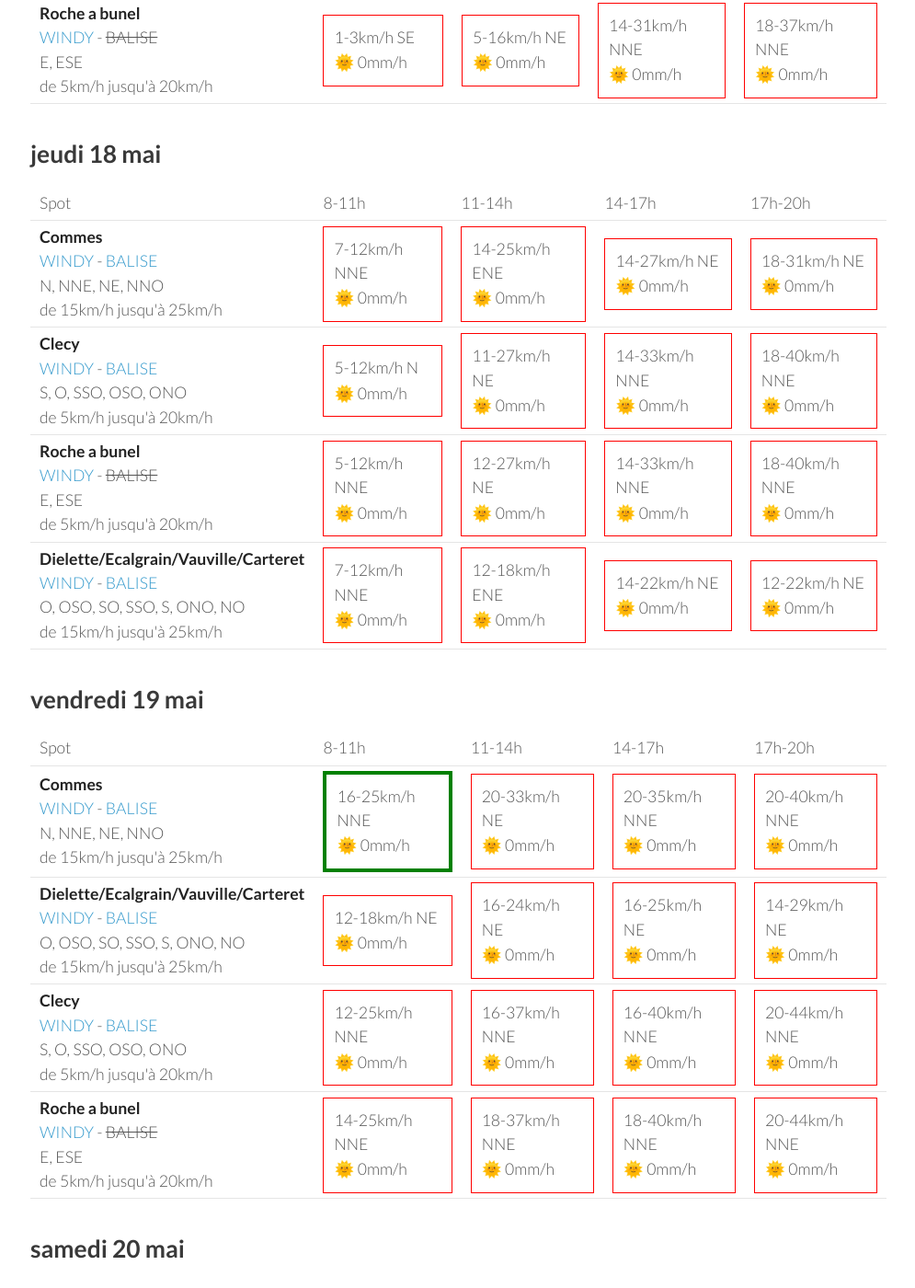
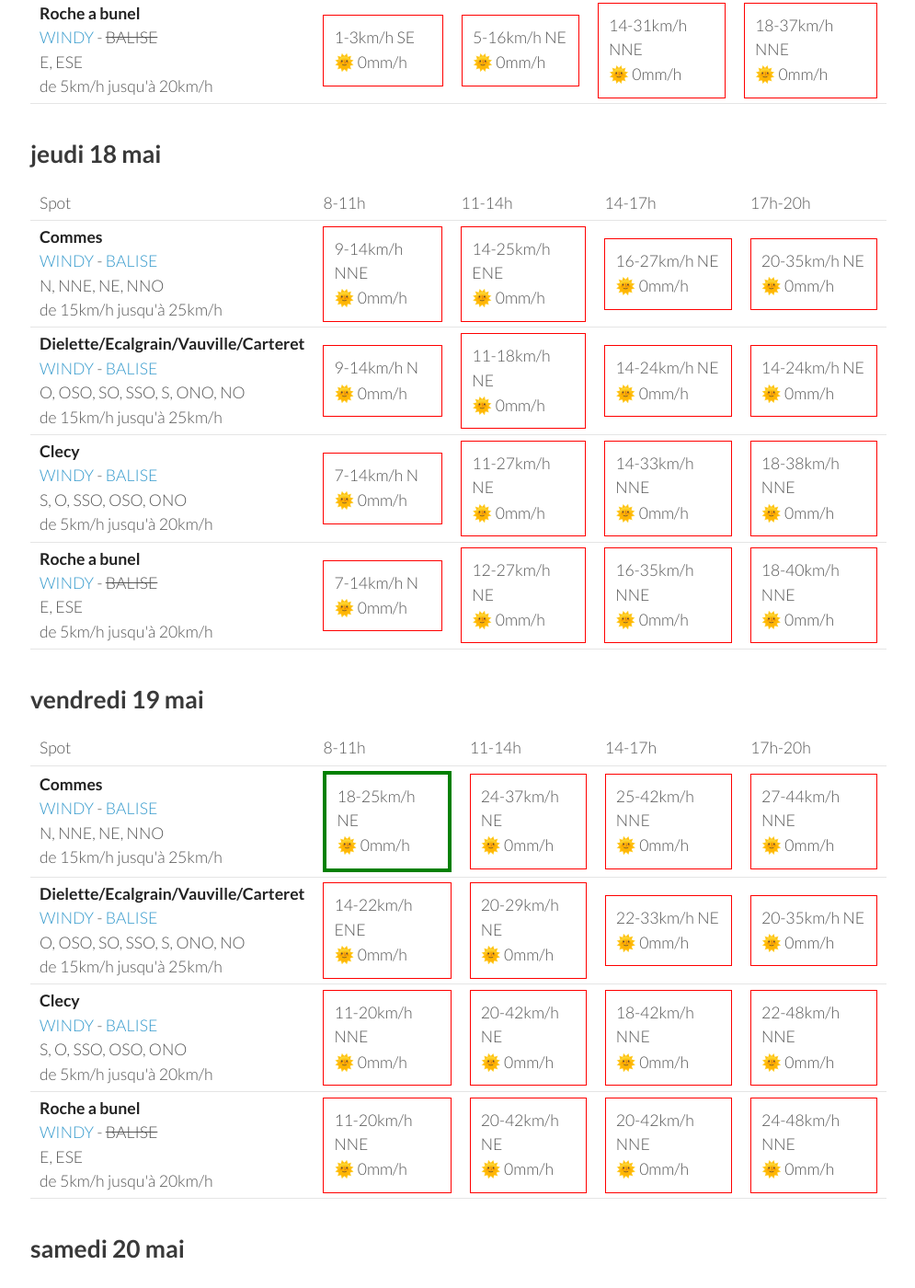
Before and after one commit to parapente-dans-le-nord/parapente-dans-le-nord.github.io, a Jekyll site: the page built from normandie.markdown, in a window 1280 px wide and 1400 px high, scrolled down 1317 px. Shown: the whole window at 92% size, without its empty margins (25-1020 px from the left). Built offline with Jekyll 4.4.1, drawn with Linux system fonts in a browser that asks for light colours; some of the changed text lies outside the part shown.

Commit message:
update index.markdown

```diff
--- a/normandie.markdown
+++ b/normandie.markdown
@@ -132,40 +132,40 @@ page mise à jour le mardi 16 mai 13:46
 <tr>
         <td><strong>Commes</strong><br><a href="https://windy.com/49.346/-0.726?48.936,-0.726,8">WINDY</a> - <span class=""><a href="http://www.balisemeteo.com/balise.php?idBalise=158">BALISE</a> </span><br> <span class="vent-favorable">N, NNE, NE, NNO</span><br><span class="force-vent">de 15km/h jusqu'à 25km/h</span> </td>
 
-            <td><div class="not-flyable"><p>7-12km/h NNE</p><p>🌞 0mm/h</p></div></td>
+            <td><div class="not-flyable"><p>9-14km/h NNE</p><p>🌞 0mm/h</p></div></td>
             <td><div class="not-flyable"><p>14-25km/h ENE</p><p>🌞 0mm/h</p></div></td>
-            <td><div class="not-flyable"><p>14-27km/h NE</p><p>🌞 0mm/h</p></div></td>
-            <td><div class="not-flyable"><p>18-31km/h NE</p><p>🌞 0mm/h</p></div></td>
+            <td><div class="not-flyable"><p>16-27km/h NE</p><p>🌞 0mm/h</p></div></td>
+            <td><div class="not-flyable"><p>20-35km/h NE</p><p>🌞 0mm/h</p></div></td>
+
+
+    </tr>
+<tr>
+        <td><strong>Dielette/Ecalgrain/Vauville/Carteret</strong><br><a href="https://windy.com/49.650/-1.856?49.243,-1.856,8">WINDY</a> - <span class=""><a href="http://www.balisemeteo.com/balise.php?idBalise=81">BALISE</a> </span><br> <span class="vent-favorable">O, OSO, SO, SSO, S, ONO, NO</span><br><span class="force-vent">de 15km/h jusqu'à 25km/h</span> </td>
+
+            <td><div class="not-flyable"><p>9-14km/h N</p><p>🌞 0mm/h</p></div></td>
+            <td><div class="not-flyable"><p>11-18km/h NE</p><p>🌞 0mm/h</p></div></td>
+            <td><div class="not-flyable"><p>14-24km/h NE</p><p>🌞 0mm/h</p></div></td>
+            <td><div class="not-flyable"><p>14-24km/h NE</p><p>🌞 0mm/h</p></div></td>
 
 
     </tr>
 <tr>
         <td><strong>Clecy</strong><br><a href="https://windy.com/48.929/-0.470?48.516,-0.470,8">WINDY</a> - <span class=""><a href="http://www.balisemeteo.com/balise.php?idBalise=122">BALISE</a> </span><br> <span class="vent-favorable">S, O, SSO, OSO, ONO</span><br><span class="force-vent">de 5km/h jusqu'à 20km/h</span> </td>
 
-            <td><div class="not-flyable"><p>5-12km/h N</p><p>🌞 0mm/h</p></div></td>
+            <td><div class="not-flyable"><p>7-14km/h N</p><p>🌞 0mm/h</p></div></td>
             <td><div class="not-flyable"><p>11-27km/h NE</p><p>🌞 0mm/h</p></div></td>
             <td><div class="not-flyable"><p>14-33km/h NNE</p><p>🌞 0mm/h</p></div></td>
-            <td><div class="not-flyable"><p>18-40km/h NNE</p><p>🌞 0mm/h</p></div></td>
+            <td><div class="not-flyable"><p>18-38km/h NNE</p><p>🌞 0mm/h</p></div></td>
 
 
     </tr>
 <tr>
         <td><strong>Roche a bunel</strong><br><a href="https://windy.com/48.993/-0.499?48.580,-0.499,8">WINDY</a> - <span class="no-balise"> BALISE </span><br> <span class="vent-favorable">E, ESE</span><br><span class="force-vent">de 5km/h jusqu'à 20km/h</span> </td>
 
-            <td><div class="not-flyable"><p>5-12km/h NNE</p><p>🌞 0mm/h</p></div></td>
+            <td><div class="not-flyable"><p>7-14km/h N</p><p>🌞 0mm/h</p></div></td>
             <td><div class="not-flyable"><p>12-27km/h NE</p><p>🌞 0mm/h</p></div></td>
-            <td><div class="not-flyable"><p>14-33km/h NNE</p><p>🌞 0mm/h</p></div></td>
+            <td><div class="not-flyable"><p>16-35km/h NNE</p><p>🌞 0mm/h</p></div></td>
             <td><div class="not-flyable"><p>18-40km/h NNE</p><p>🌞 0mm/h</p></div></td>
-
-
-    </tr>
-<tr>
-        <td><strong>Dielette/Ecalgrain/Vauville/Carteret</strong><br><a href="https://windy.com/49.650/-1.856?49.243,-1.856,8">WINDY</a> - <span class=""><a href="http://www.balisemeteo.com/balise.php?idBalise=81">BALISE</a> </span><br> <span class="vent-favorable">O, OSO, SO, SSO, S, ONO, NO</span><br><span class="force-vent">de 15km/h jusqu'à 25km/h</span> </td>
-
-            <td><div class="not-flyable"><p>7-12km/h NNE</p><p>🌞 0mm/h</p></div></td>
-            <td><div class="not-flyable"><p>12-18km/h ENE</p><p>🌞 0mm/h</p></div></td>
-            <td><div class="not-flyable"><p>14-22km/h NE</p><p>🌞 0mm/h</p></div></td>
-            <td><div class="not-flyable"><p>12-22km/h NE</p><p>🌞 0mm/h</p></div></td>
 
 
     </tr>
@@ -188,40 +188,40 @@ page mise à jour le mardi 16 mai 13:46
 <tr>
         <td><strong>Commes</strong><br><a href="https://windy.com/49.346/-0.726?48.936,-0.726,8">WINDY</a> - <span class=""><a href="http://www.balisemeteo.com/balise.php?idBalise=158">BALISE</a> </span><br> <span class="vent-favorable">N, NNE, NE, NNO</span><br><span class="force-vent">de 15km/h jusqu'à 25km/h</span> </td>
 
-            <td><div class="flyable"><p>16-25km/h NNE</p><p>🌞 0mm/h</p></div></td>
-            <td><div class="not-flyable"><p>20-33km/h NE</p><p>🌞 0mm/h</p></div></td>
-            <td><div class="not-flyable"><p>20-35km/h NNE</p><p>🌞 0mm/h</p></div></td>
-            <td><div class="not-flyable"><p>20-40km/h NNE</p><p>🌞 0mm/h</p></div></td>
+            <td><div class="flyable"><p>18-25km/h NE</p><p>🌞 0mm/h</p></div></td>
+            <td><div class="not-flyable"><p>24-37km/h NE</p><p>🌞 0mm/h</p></div></td>
+            <td><div class="not-flyable"><p>25-42km/h NNE</p><p>🌞 0mm/h</p></div></td>
+            <td><div class="not-flyable"><p>27-44km/h NNE</p><p>🌞 0mm/h</p></div></td>
 
 
     </tr>
 <tr>
         <td><strong>Dielette/Ecalgrain/Vauville/Carteret</strong><br><a href="https://windy.com/49.650/-1.856?49.243,-1.856,8">WINDY</a> - <span class=""><a href="http://www.balisemeteo.com/balise.php?idBalise=81">BALISE</a> </span><br> <span class="vent-favorable">O, OSO, SO, SSO, S, ONO, NO</span><br><span class="force-vent">de 15km/h jusqu'à 25km/h</span> </td>
 
-            <td><div class="not-flyable"><p>12-18km/h NE</p><p>🌞 0mm/h</p></div></td>
-            <td><div class="not-flyable"><p>16-24km/h NE</p><p>🌞 0mm/h</p></div></td>
-            <td><div class="not-flyable"><p>16-25km/h NE</p><p>🌞 0mm/h</p></div></td>
-            <td><div class="not-flyable"><p>14-29km/h NE</p><p>🌞 0mm/h</p></div></td>
+            <td><div class="not-flyable"><p>14-22km/h ENE</p><p>🌞 0mm/h</p></div></td>
+            <td><div class="not-flyable"><p>20-29km/h NE</p><p>🌞 0mm/h</p></div></td>
+            <td><div class="not-flyable"><p>22-33km/h NE</p><p>🌞 0mm/h</p></div></td>
+            <td><div class="not-flyable"><p>20-35km/h NE</p><p>🌞 0mm/h</p></div></td>
 
 
     </tr>
 <tr>
         <td><strong>Clecy</strong><br><a href="https://windy.com/48.929/-0.470?48.516,-0.470,8">WINDY</a> - <span class=""><a href="http://www.balisemeteo.com/balise.php?idBalise=122">BALISE</a> </span><br> <span class="vent-favorable">S, O, SSO, OSO, ONO</span><br><span class="force-vent">de 5km/h jusqu'à 20km/h</span> </td>
 
-            <td><div class="not-flyable"><p>12-25km/h NNE</p><p>🌞 0mm/h</p></div></td>
-            <td><div class="not-flyable"><p>16-37km/h NNE</p><p>🌞 0mm/h</p></div></td>
-            <td><div class="not-flyable"><p>16-40km/h NNE</p><p>🌞 0mm/h</p></div></td>
-            <td><div class="not-flyable"><p>20-44km/h NNE</p><p>🌞 0mm/h</p></div></td>
+            <td><div class="not-flyable"><p>11-20km/h NNE</p><p>🌞 0mm/h</p></div></td>
+            <td><div class="not-flyable"><p>20-42km/h NE</p><p>🌞 0mm/h</p></div></td>
+            <td><div class="not-flyable"><p>18-42km/h NNE</p><p>🌞 0mm/h</p></div></td>
+            <td><div class="not-flyable"><p>22-48km/h NNE</p><p>🌞 0mm/h</p></div></td>
 
 
     </tr>
 <tr>
         <td><strong>Roche a bunel</strong><br><a href="https://windy.com/48.993/-0.499?48.580,-0.499,8">WINDY</a> - <span class="no-balise"> BALISE </span><br> <span class="vent-favorable">E, ESE</span><br><span class="force-vent">de 5km/h jusqu'à 20km/h</span> </td>
 
-            <td><div class="not-flyable"><p>14-25km/h NNE</p><p>🌞 0mm/h</p></div></td>
-            <td><div class="not-flyable"><p>18-37km/h NNE</p><p>🌞 0mm/h</p></div></td>
-            <td><div class="not-flyable"><p>18-40km/h NNE</p><p>🌞 0mm/h</p></div></td>
-            <td><div class="not-flyable"><p>20-44km/h NNE</p><p>🌞 0mm/h</p></div></td>
+            <td><div class="not-flyable"><p>11-20km/h NNE</p><p>🌞 0mm/h</p></div></td>
+            <td><div class="not-flyable"><p>20-42km/h NE</p><p>🌞 0mm/h</p></div></td>
+            <td><div class="not-flyable"><p>20-42km/h NNE</p><p>🌞 0mm/h</p></div></td>
+            <td><div class="not-flyable"><p>24-48km/h NNE</p><p>🌞 0mm/h</p></div></td>
 
 
     </tr>
```
Also changed, not shown: other parts of normandie.markdown (+1 -1 lines).
